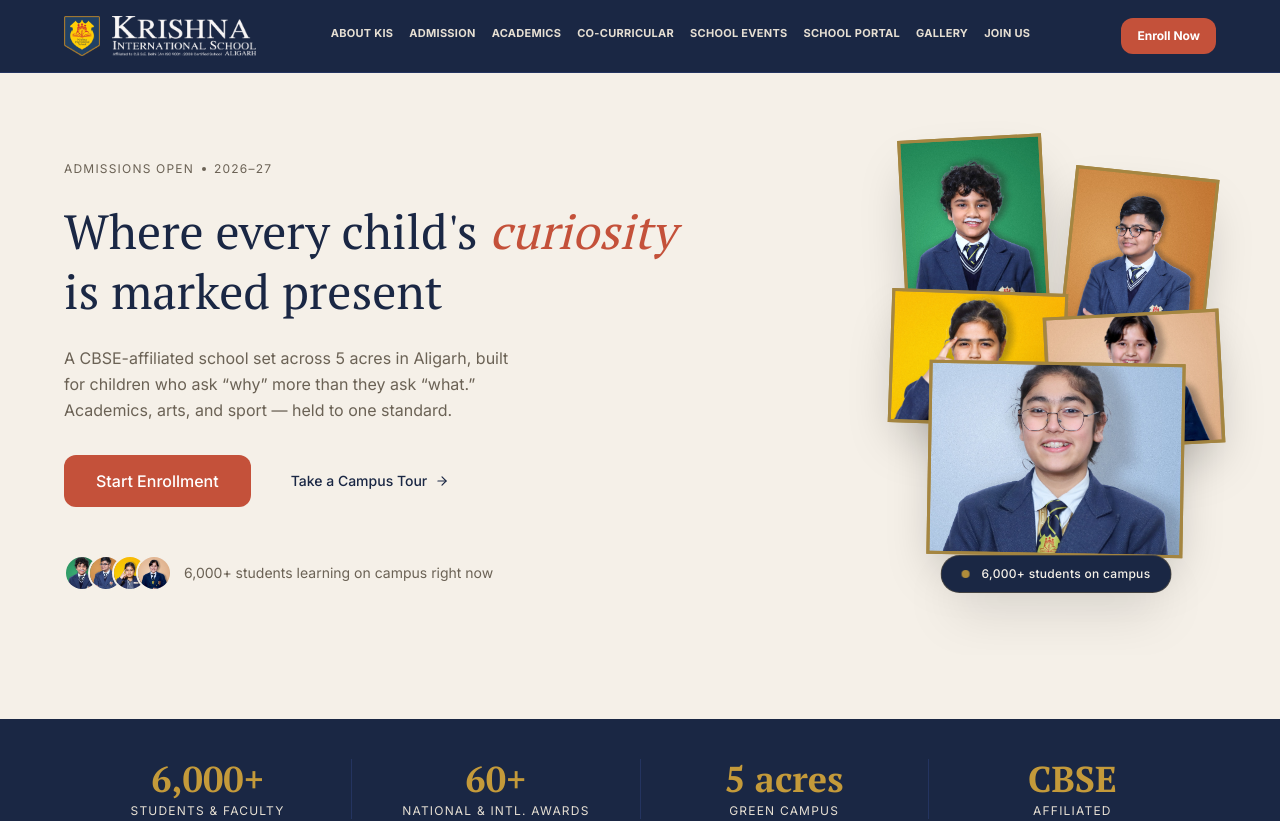
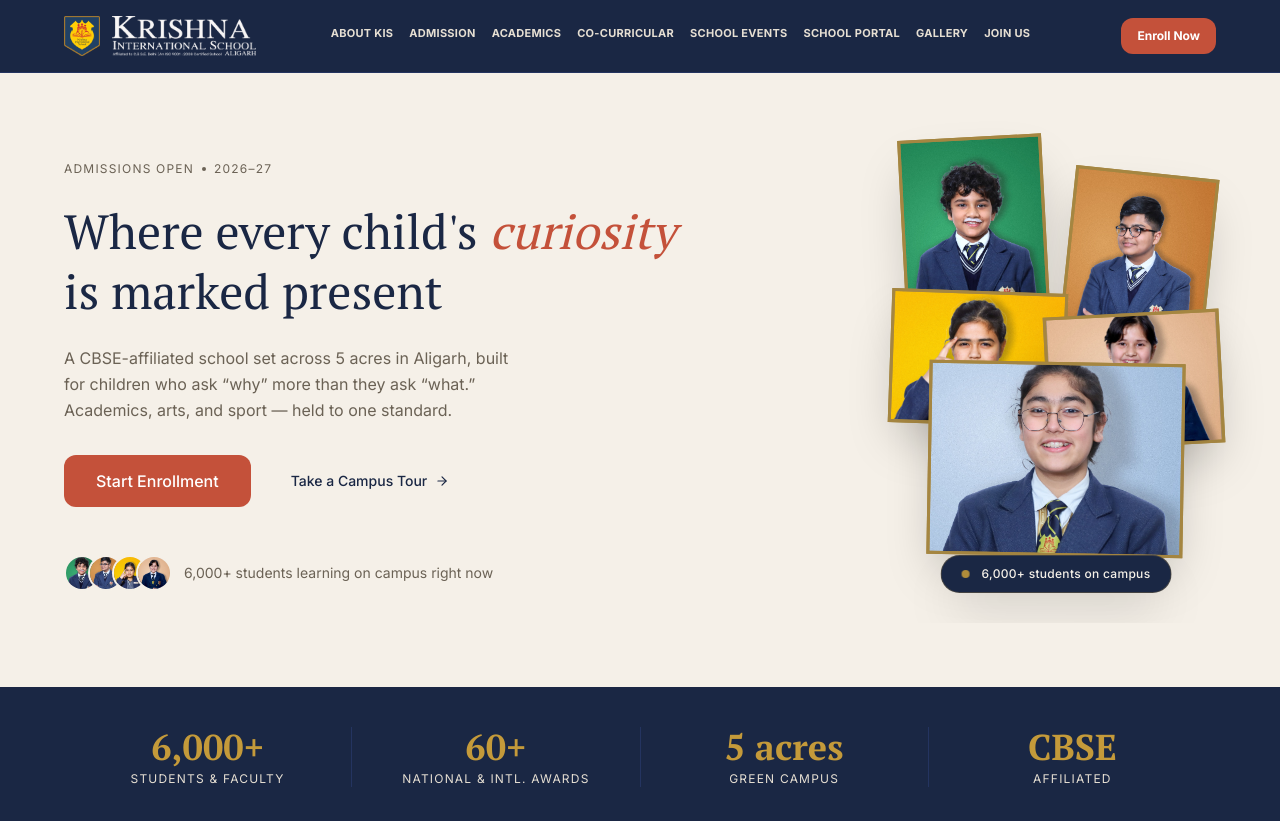
Before and after one commit to vivekyadav389/DETTROIN-INT-Vivek-Website, a React (Vite) app: page / in a window 1280 px wide. Shown: the top 821 px of the page. Built offline with nearby package versions, Linux system fonts and the light colour scheme.

Commit message:
UI spacing tweaks and Navbar links updated

```diff
--- a/src/components/kis/KisHero.jsx
+++ b/src/components/kis/KisHero.jsx
@@ -19,7 +19,7 @@
 
 export function KisHero() {
   return (
-    <section className="flex flex-col gap-10 bg-kis-cream px-6 py-12 md:flex-row md:items-start md:gap-16 md:px-16 md:py-16 overflow-hidden">
+    <section className="flex flex-col gap-10 bg-kis-cream px-6 pt-12 pb-6 md:flex-row md:items-start md:gap-16 md:px-16 md:pt-16 md:pb-8 overflow-hidden">
       <motion.div
         initial={{ opacity: 0, x: -50 }}
         whileInView={{ opacity: 1, x: 0 }}
--- a/src/components/kis/KisNavbar.jsx
+++ b/src/components/kis/KisNavbar.jsx
@@ -87,6 +87,11 @@
                       if (dropItem === "Recognition and Award") href = "/about#recognition";
                     }
 
+                    if (item.label === "JOIN US") {
+                      if (dropItem === "Vacancy") href = "/join";
+                      if (dropItem === "Online Student Registration") href = "/enroll";
+                    }
+
                     const isExternal = href.startsWith("http");
 
                     if (isExternal) {
```
